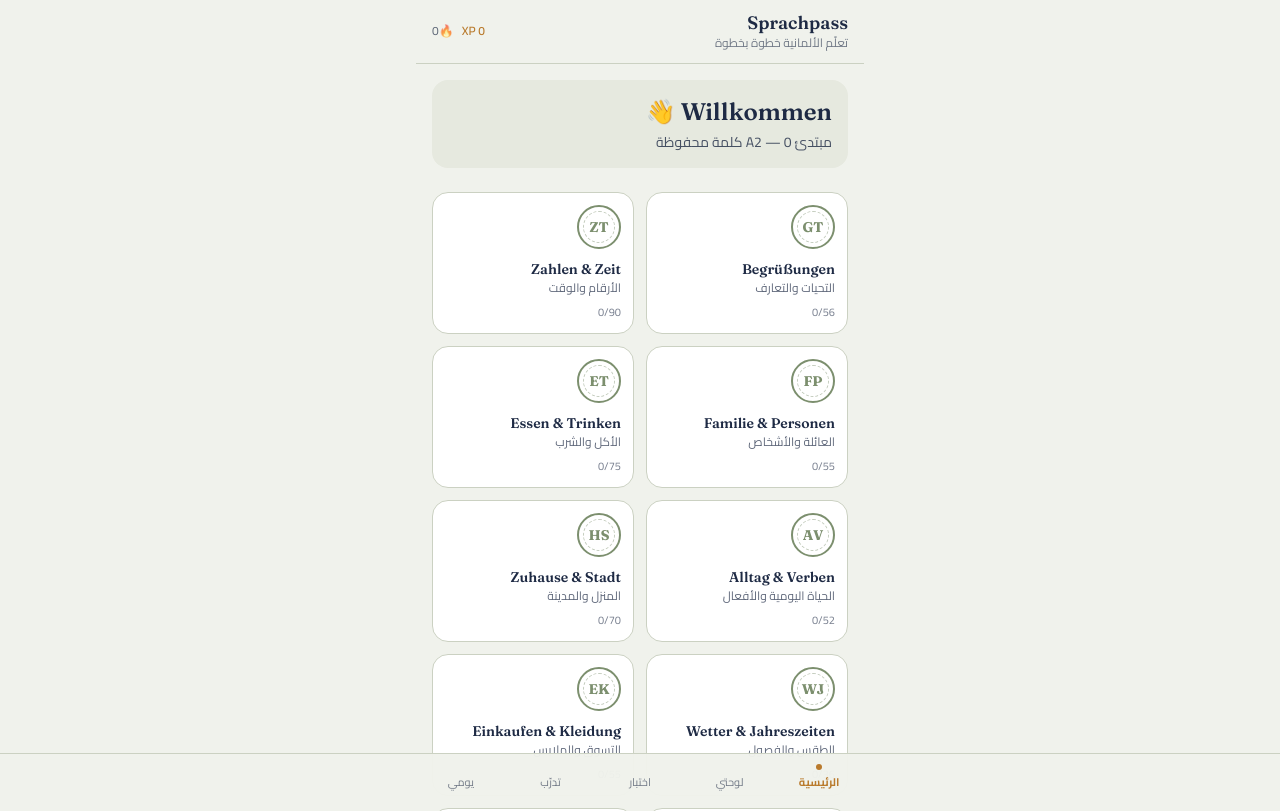
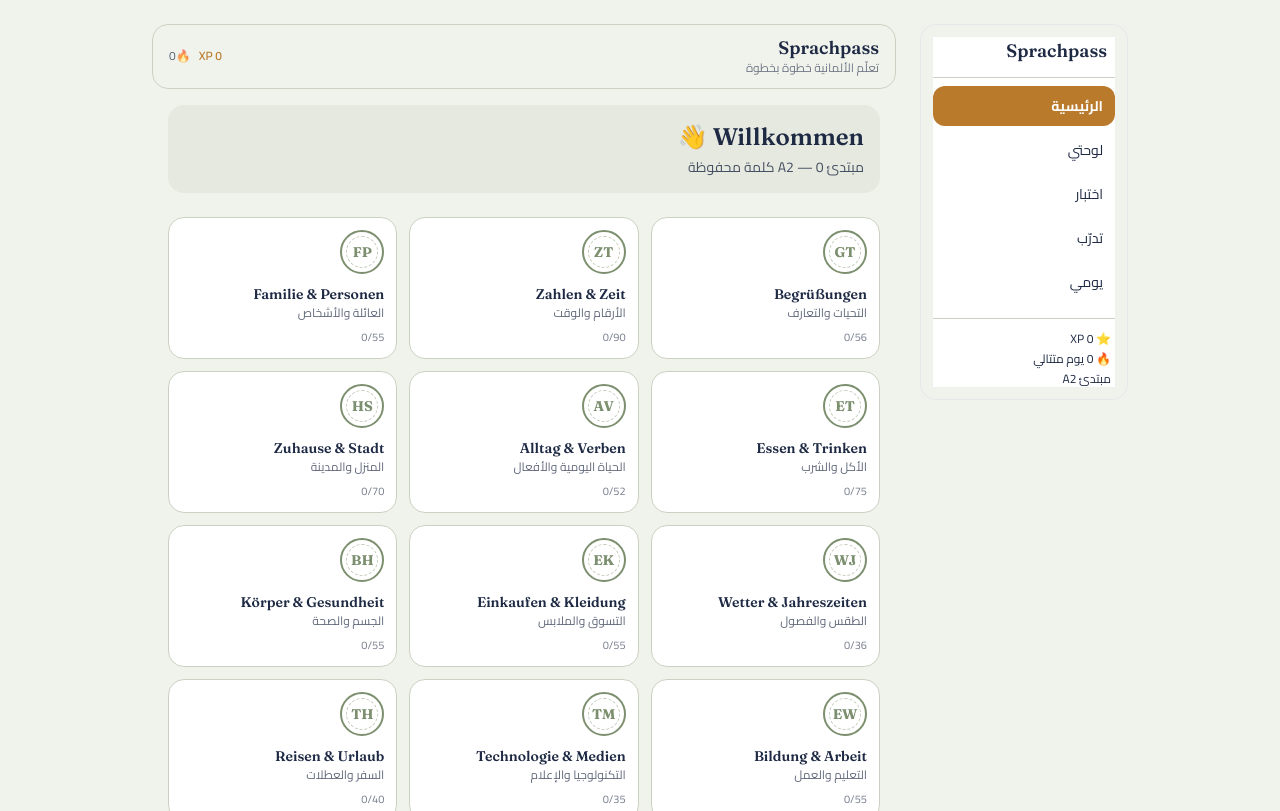
Before and after one commit to Nour-yahyaoui/Deutsch, a plain HTML site: page index.html in a window 1280 px wide. Shown: the top 811 px of the page. Drawn offline with nearby package versions, Linux system fonts and the light colour scheme.

Commit message:
Update index.html

```diff
--- a/index.html
+++ b/index.html
@@ -29,7 +29,10 @@
 </head>
 <body class="min-h-screen" style="padding-top:env(safe-area-inset-top,0px);">
 
-<div id="app" class="max-w-md mx-auto min-h-screen flex flex-col pb-20"></div>
+<div id="shell" class="md:max-w-4xl lg:max-w-5xl md:mx-auto md:flex md:gap-6 md:px-6 md:pt-6 md:items-start">
+  <aside id="sidenav" class="hidden md:flex md:flex-col md:w-52 md:sticky md:top-6 md:shrink-0 gap-1 p-3 rounded-2xl border"></aside>
+  <div id="app" class="max-w-md mx-auto md:max-w-2xl lg:max-w-3xl md:mx-0 md:flex-1 min-h-screen flex flex-col pb-20 md:pb-10"></div>
+</div>
 
 <script>
 const STORAGE_KEY = 'sprachpass_progress_v1';
@@ -124,7 +127,8 @@ function renderTopBar(){
   const bar = el('div','sticky top-0 z-10 backdrop-blur border-b');
   bar.style.background='rgba(240,242,236,0.92)'; bar.style.borderColor='var(--line)';
   bar.style.paddingTop='env(safe-area-inset-top,0px)';
-  const inner = el('div','max-w-md mx-auto px-4 py-3 flex items-center gap-3');
+  bar.classList.add('md:rounded-2xl','md:border','md:static');
+  const inner = el('div','px-4 py-3 flex items-center gap-3');
 
   if(ui.tab==='home' && ui.courseId){
     const back = el('button','shrink-0 w-9 h-9 rounded-full flex items-center justify-center border text-sm');
@@ -160,14 +164,16 @@ function renderTopBar(){
   return bar;
 }
 
-/* ---------- bottom nav ---------- */
+/* ---------- nav (shared tab list) ---------- */
+const NAV_TABS = [['home','الرئيسية'],['dashboard','لوحتي'],['quiz','اختبار'],['practice','تدرّب'],['daily','يومي']];
+function goTab(id){ ui.tab=id; if(id==='home'){ui.courseId=null;ui.lessonId=null;} ui.quiz=null; ui.activeDialogue=null; render(); }
+
 function renderBottomNav(){
-  const nav = el('div','fixed bottom-0 left-0 right-0 border-t z-20');
+  const nav = el('div','fixed bottom-0 left-0 right-0 border-t z-20 md:hidden');
   nav.style.background='rgba(240,242,236,0.97)'; nav.style.borderColor='var(--line)';
   nav.style.paddingBottom='env(safe-area-inset-bottom,0px)';
   const inner = el('div','max-w-md mx-auto grid grid-cols-5 text-center');
-  const tabs = [['home','الرئيسية'],['dashboard','لوحتي'],['quiz','اختبار'],['practice','تدرّب'],['daily','يومي']];
-  tabs.forEach(([id,label])=>{
+  NAV_TABS.forEach(([id,label])=>{
     const active = ui.tab===id;
     const b = el('button','py-2.5 flex flex-col items-center gap-1');
     const dot = el('div','w-1.5 h-1.5 rounded-full');
@@ -175,10 +181,33 @@ function renderBottomNav(){
     const lab = el('div','text-[11px]'+(active?' font-bold':' opacity-60'), label);
     lab.style.color = active ? 'var(--stamp)' : 'var(--ink)';
     b.appendChild(dot); b.appendChild(lab);
-    b.onclick=()=>{ ui.tab=id; if(id==='home'){ui.courseId=null;ui.lessonId=null;} ui.quiz=null; ui.activeDialogue=null; render(); };
+    b.onclick=()=>goTab(id);
     inner.appendChild(b);
   });
   nav.appendChild(inner);
+  return nav;
+}
+
+function renderSideNav(){
+  const nav = el('div','md:flex md:flex-col md:gap-1');
+  nav.style.background='#fff'; nav.style.borderColor='var(--line)';
+  const brand = el('div','px-2 pb-3 mb-1 border-b font-de font-semibold text-lg');
+  brand.style.borderColor='var(--line)'; brand.textContent='Sprachpass';
+  nav.appendChild(brand);
+  NAV_TABS.forEach(([id,label])=>{
+    const active = ui.tab===id;
+    const b = el('button','w-full text-right px-3 py-2.5 rounded-xl text-sm flex items-center justify-between');
+    b.style.background = active ? 'var(--stamp)' : 'transparent';
+    b.style.color = active ? '#fff' : 'var(--ink)';
+    b.style.fontWeight = active ? '700' : '500';
+    b.textContent = label;
+    b.onclick=()=>goTab(id);
+    nav.appendChild(b);
+  });
+  const stats = el('div','mt-3 pt-3 border-t text-xs flex flex-col gap-1 px-1');
+  stats.style.borderColor='var(--line)';
+  stats.innerHTML = `<div>⭐ ${progress.xp} XP</div><div>🔥 ${progress.streak.count} يوم متتالي</div><div>${levelLabel(currentLevel())}</div>`;
+  nav.appendChild(stats);
   return nav;
 }
 
@@ -194,7 +223,7 @@ function renderHome(){
   hero.innerHTML = `<div class="font-de text-2xl font-semibold">Willkommen 👋</div>
     <div class="text-sm mt-1 opacity-80">${levelLabel(currentLevel())} — ${learnedCount()} كلمة محفوظة</div>`;
   wrap.appendChild(hero);
-  const grid = el('div','grid grid-cols-2 gap-3');
+  const grid = el('div','grid grid-cols-2 sm:grid-cols-3 gap-3');
   DATA.courses.forEach(course=>{
     const items=countCourseItems(course), learned=countCourseLearned(course), done=items>0&&learned===items;
     const card = el('button','text-right p-3 rounded-2xl border flex flex-col gap-3 items-start');
@@ -582,6 +611,9 @@ function renderDaily(){
 
 /* ---------- root render ---------- */
 function render(){
+  const sidenav = document.getElementById('sidenav');
+  sidenav.innerHTML=''; sidenav.appendChild(renderSideNav());
+
   const app = document.getElementById('app');
   app.innerHTML='';
   app.appendChild(renderTopBar());
```
